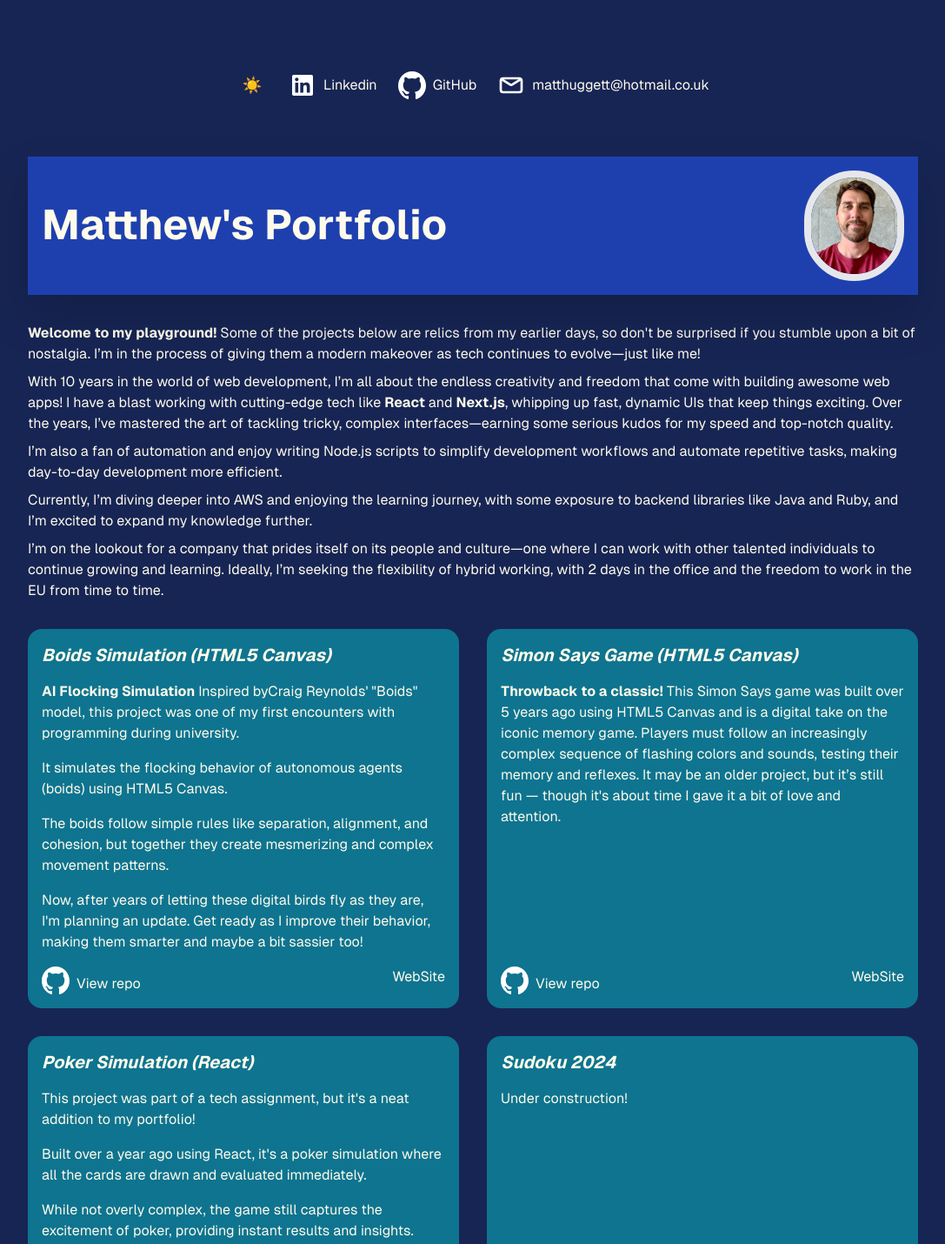
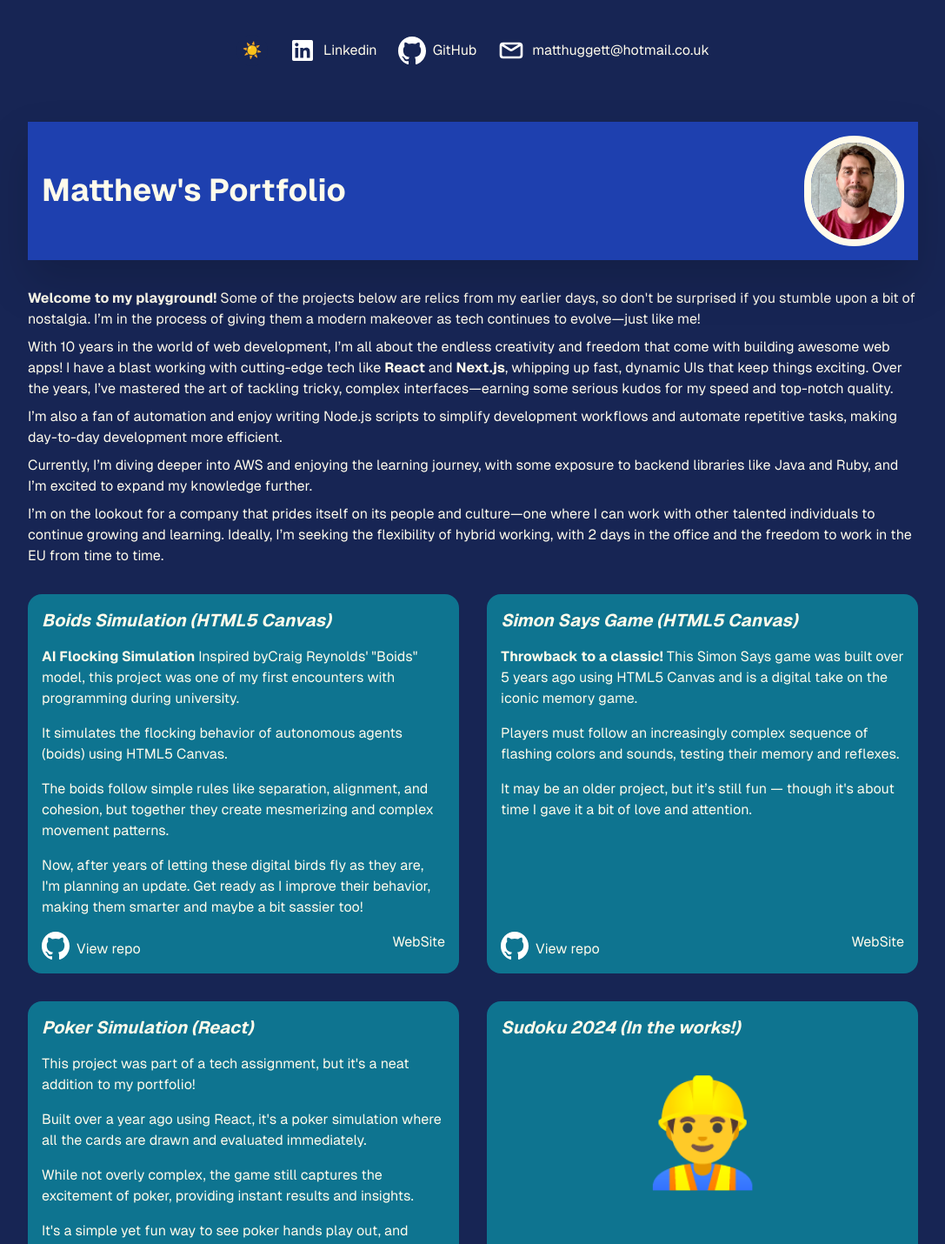
Before and after one commit to huggie1984/portfolio, a Next.js app: page / in a window 1280 px wide. Shown: the top 1430 px of the page at 87% size, without its empty margins (96-1183 px from the left). Built offline with nearby package versions, Linux system fonts and the light colour scheme.

Commit message:
cosmetic changes.

```diff
--- a/app/page.tsx
+++ b/app/page.tsx
@@ -10,9 +10,11 @@ import { Card } from '@/components/card/card';
 // todo add all text!
 // todo deploy projects to static s3 buckets!
 // todo use next js rewrites to re write to projects!
+// todo add a bit of info on the architecture of this website!
+// todo, look at integrating the git api to this site and route to the pages in here rather than to an external url.
 export default function Home() {
   return (
-    <div className="flex flex-col min-h-screen p-8 gap-16 sm:p-20 font-[family-name:var(--font-geist-sans)]">
+    <div className="flex flex-col min-h-screen p-4 gap-16 sm:p-10 font-[family-name:var(--font-geist-sans)]">
       <header className="flex gap-6 flex-wrap items-center justify-center">
         <DarkModeToggle />
         <a
@@ -45,12 +47,12 @@ export default function Home() {
       </header>
       <main className="container flex flex-col gap-8 items-center sm:items-start">
         <section className="p-4 bg-blue-800 w-full drop-shadow-2xl flex items-center flex-col md:flex-row gap-8">
-          <h1 className="text-5xl font-bold text-amber-50">
+          <h1 className="text-3xl md:text-4xl font-bold text-amber-50">
             Matthew&#39;s Portfolio
           </h1>
           <div className="flex flex-grow justify-center md:justify-end">
             <Image
-              className="rounded-full border-8"
+              className="rounded-full border-amber-50 border-8"
               src="/images/profile.webp"
               alt="Matthew's profile!"
               width={115}
@@ -124,21 +126,25 @@ export default function Home() {
           </Card>
           <Card
             title="Simon Says Game (HTML5 Canvas)"
-            gitUrl="https://github.com/huggie1984/boids-canvas"
+            gitUrl="https://github.com/huggie1984/simon-says-canvas"
           >
             <p>
               <strong>Throwback to a classic!</strong> This Simon Says game was
               built over 5 years ago using HTML5 Canvas and is a digital take on
-              the iconic memory game. Players must follow an increasingly
-              complex sequence of flashing colors and sounds, testing their
-              memory and reflexes. It may be an older project, but it’s still
-              fun — though it&#39;s about time I gave it a bit of love and
-              attention.
+              the iconic memory game.
+            </p>
+            <p>
+              Players must follow an increasingly complex sequence of flashing
+              colors and sounds, testing their memory and reflexes.
+            </p>
+            <p>
+              It may be an older project, but it’s still fun — though it&#39;s
+              about time I gave it a bit of love and attention.
             </p>
           </Card>
           <Card
             title="Poker Simulation (React)"
-            gitUrl="https://github.com/huggie1984/boids-canvas"
+            gitUrl="https://github.com/huggie1984/poker-assignment"
           >
             <p>
               This project was part of a tech assignment, but it&#39;s a neat
@@ -158,12 +164,12 @@ export default function Home() {
             </p>
           </Card>
           <Card
-            title="Sudoku 2024"
+            title="Sudoku 2024 (In the works!)"
             gitUrl="https://github.com/huggie1984/boids-canvas"
           >
-            <>
-              <p>Under construction!</p>
-            </>
+            <div className="flex flex-col justify-center items-center text-[120px]">
+              <p>{'👷‍♂️'}</p>
+            </div>
           </Card>
         </section>
       </main>
```
